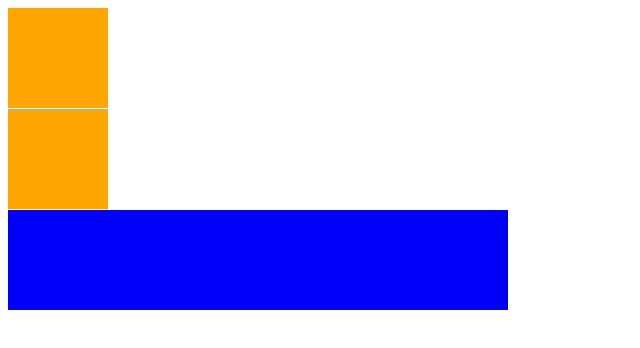
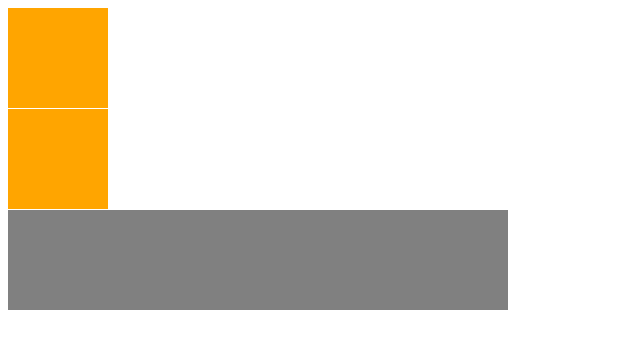
Before and after one commit to Am-su/HTML-CSS, a plain HTML site: page Part3. HTLM5+CSS3 심화/Chapter9 CSS3 변형과 애니메이션/transition-duration속성.html in a window 1280 px wide. In both pictures the pointer is over the element 58 px from the left and 260 px from the top of the page. Shown: the whole page, without its empty margins (0-640 px from the left). Drawn offline with Linux system fonts and the light colour scheme.

Commit message:
오타수정

```diff
--- a/Part3. HTLM5+CSS3 심화/Chapter9 CSS3 변형과 애니메이션/transition-duration속성.html
+++ b/Part3. HTLM5+CSS3 심화/Chapter9 CSS3 변형과 애니메이션/transition-duration속성.html
@@ -20,7 +20,7 @@
     }
     .box3:hover{
       width:500px;
-      cobackground-colorlor:gray;
+      background-color:gray;
     }
     .box:active{
       background-color: red;
```
